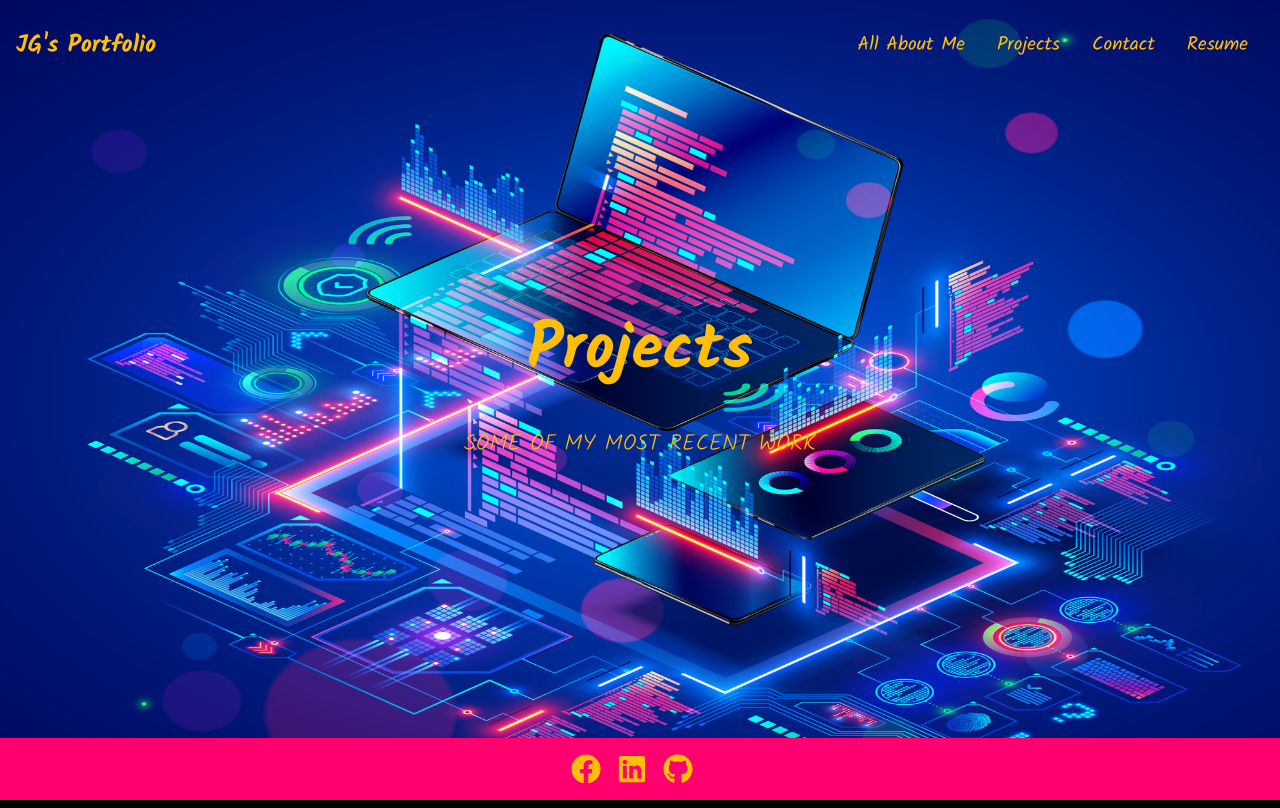
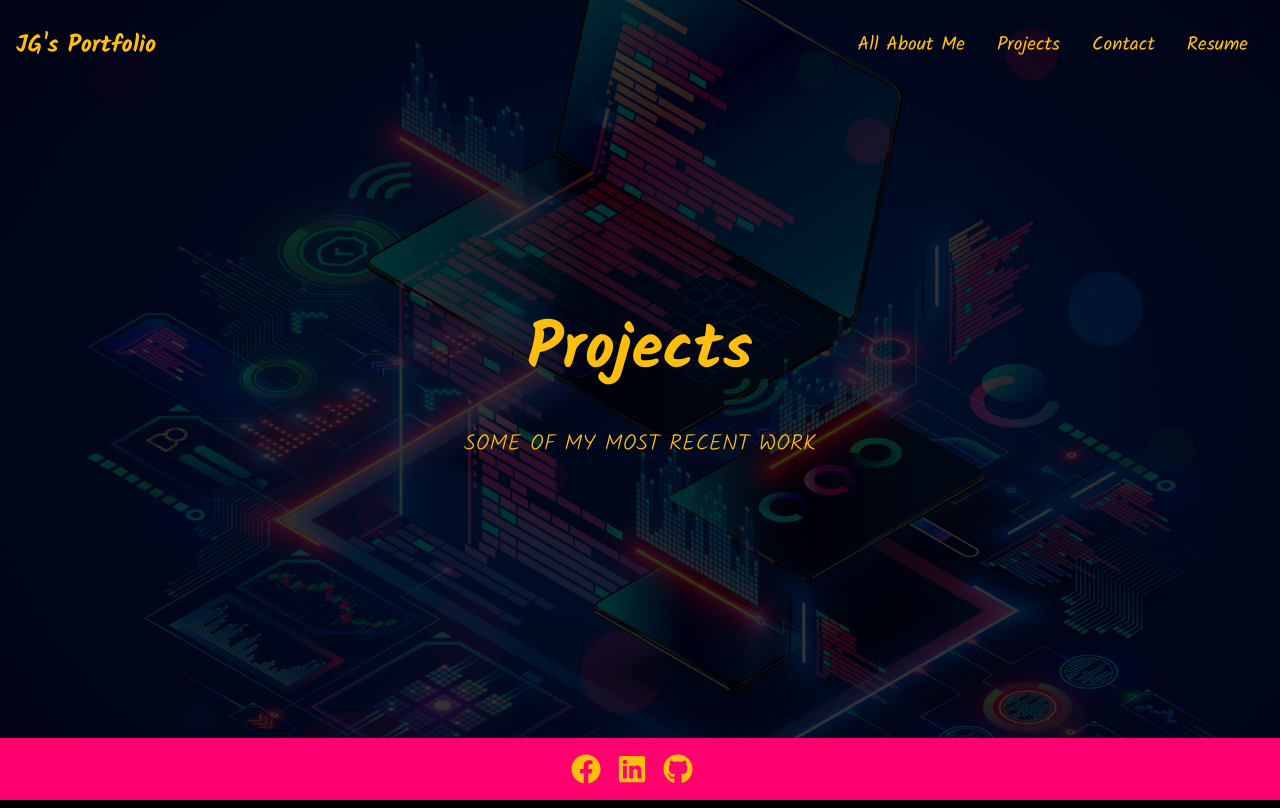
Before and after one commit to Jadyngg19/portfolio-remastered, a React (Create React App) app in the folder portfolio-remastered/: page /Projects in a window 1280 px wide. Built offline with nearby package versions, Linux system fonts and the light colour scheme.

Commit message:
Fixing background image styling on projects page

```diff
--- a/portfolio-remastered/src/components/HeroImg2.js
+++ b/portfolio-remastered/src/components/HeroImg2.js
@@ -7,7 +7,9 @@ import IntroImg2 from "../assets/Projects.jpg";
 const HeroImg2 = () => {
   return (
     <div className="hero">
-            <img className="mask" src={IntroImg2} alt="IntroImg2"/>
+ <div className="mask">
+    <img className="intro-img" src={IntroImg2} alt="IntroImg2"/>
+    </div>
         <div className="content">
             <h1>Projects</h1>
             <p>Some of my most recent work</p>
```
